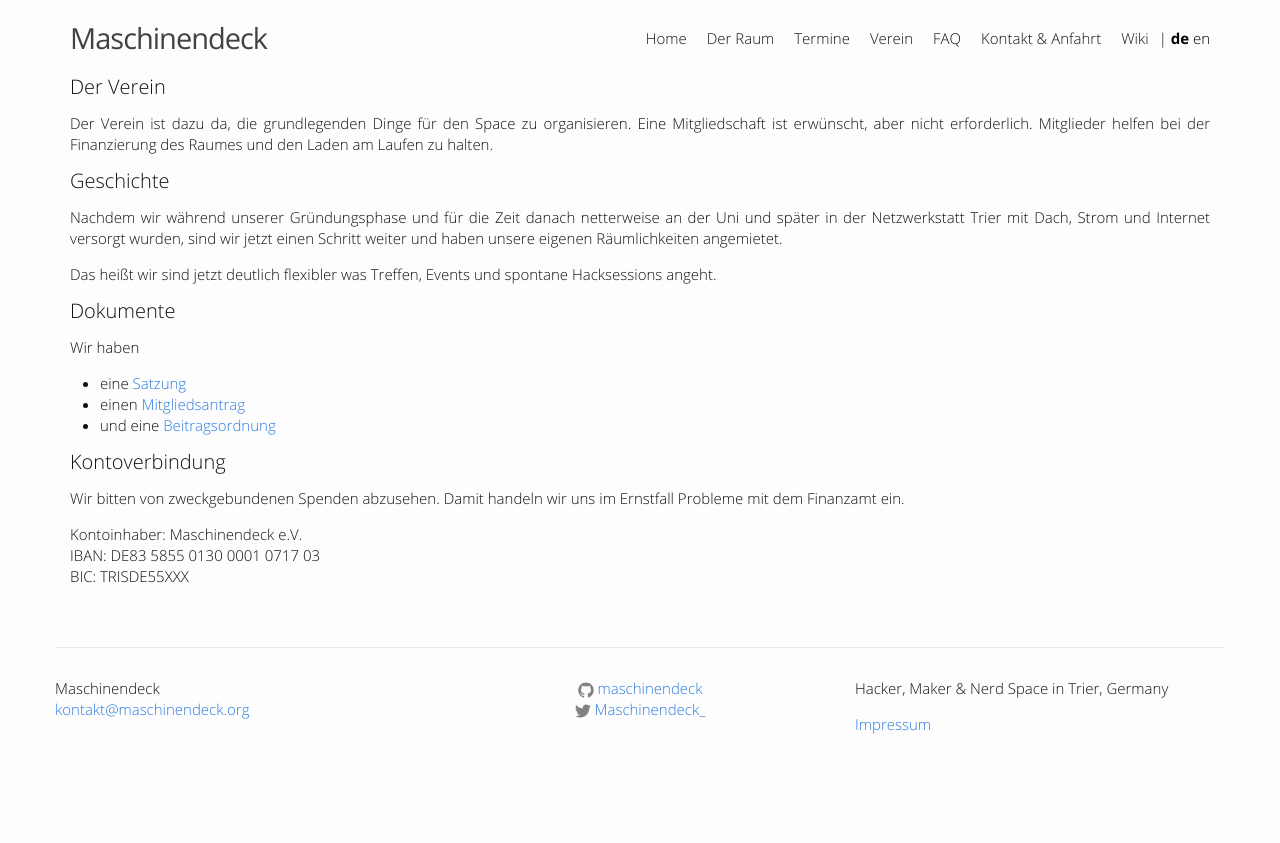
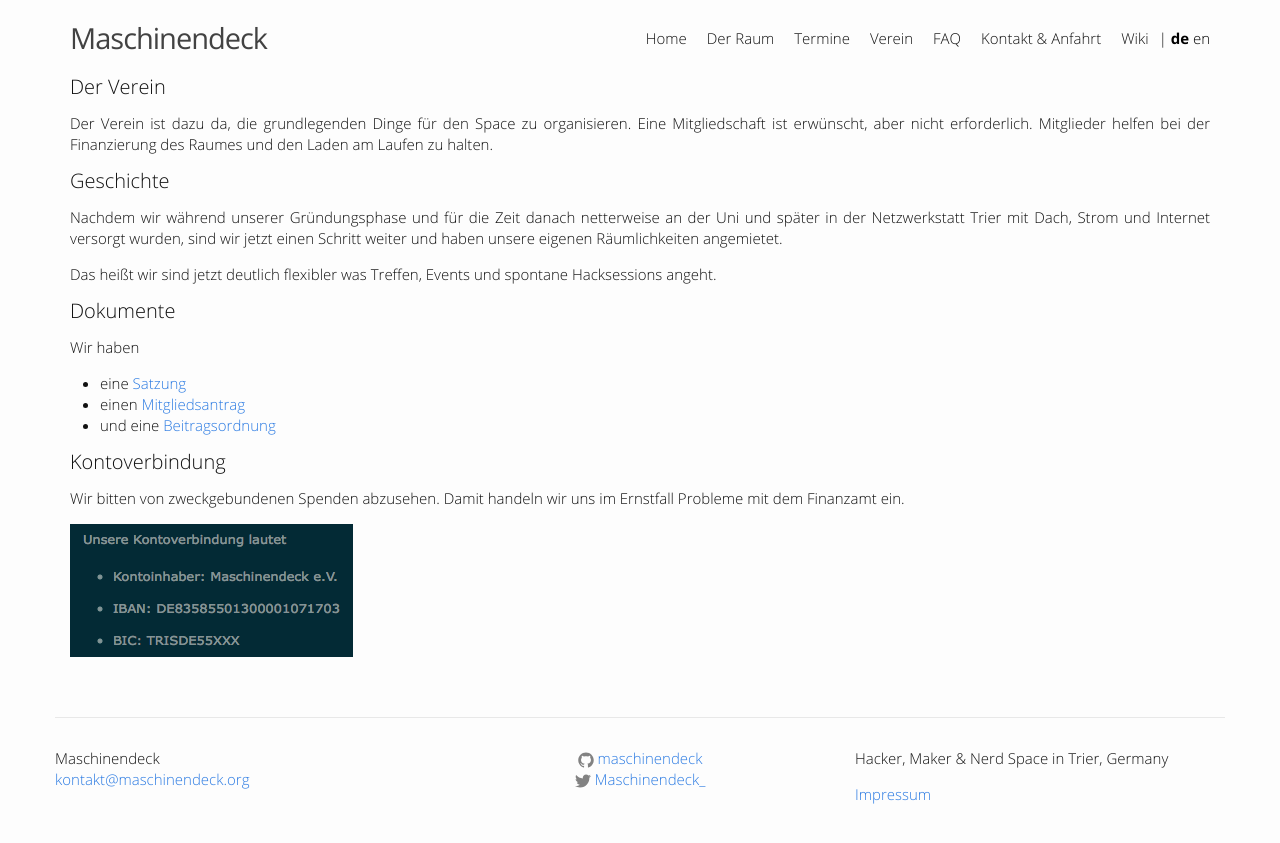
Before and after one commit to maschinendeck/maschinendeck.github.io, a Jekyll site: the page built from about.md, in a window 1280 px wide. Shown: the top 843 px of the page. Built offline with Jekyll 4.4.1, drawn with Linux system fonts in a browser that asks for light colours.

Commit message:
change to display of banking-info
commented 'written' banking-info
uncommented 'pictured' banking-info

```diff
--- a/about.md
+++ b/about.md
@@ -35,8 +35,9 @@ Wir haben
 
 Wir bitten von zweckgebundenen Spenden abzusehen. Damit handeln wir uns im Ernstfall Probleme mit dem Finanzamt ein.
 
+<!--
 Kontoinhaber: Maschinendeck e.V.
 IBAN: DE83 5855 0130 0001 0717 03
 BIC: TRISDE55XXX
-
-<!-- ![Kontoverbindung](/images/konto.png) -->
+-->
+![Kontoverbindung](/images/konto.png)
```
